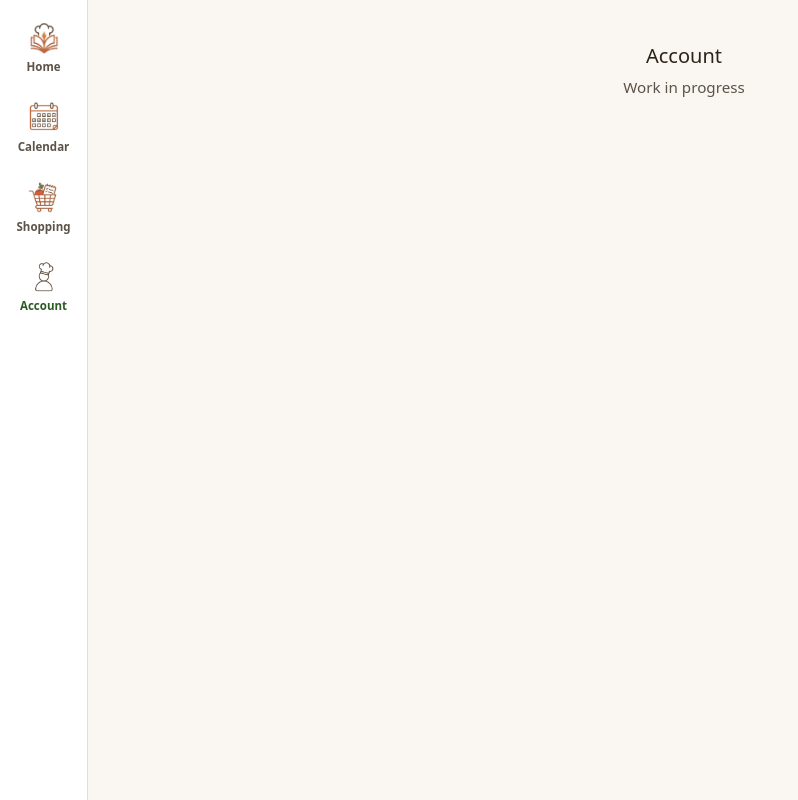
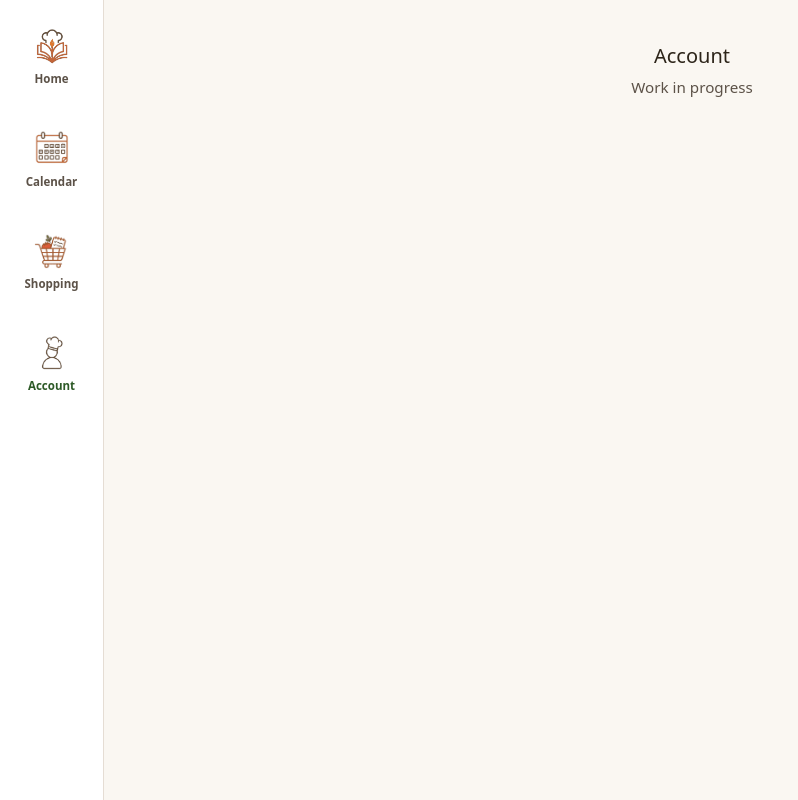
Before and after one commit to nicolasjml01/AplicacionWeb_RecetarioPersonal, a React app in the folder frontend/: page /account in a window 1280 px wide. Shown: the whole page, without its empty margins (0-798 px from the left). Built offline with nearby package versions, Linux system fonts and the light colour scheme; no server answers; the HTML template or start-up script is replaced by a standard one.

Commit message:
Reorganización

```diff
--- a/frontend/src/index.css
+++ b/frontend/src/index.css
@@ -726,7 +726,7 @@ body {
 /* Tablet/Desktop styles */
 @media (min-width: 768px) {
   .app-shell {
-    grid-template-columns: 88px 1fr;
+    grid-template-columns: 104px 1fr;
   }
 
   .app-sidebar {
@@ -766,19 +766,30 @@ body {
 
 .bottom-nav__list--sidebar {
   align-items: center;
+  justify-content: flex-start;
+  gap: 0.9rem;
 }
 
 .bottom-nav__link--sidebar {
   align-items: center;
   justify-content: center;
-  min-width: 64px;
-  min-height: 72px;
+  min-width: 76px;
+  min-height: 88px;
+  gap: 0.4rem;
+  padding: 0.8rem 0.45rem;
+}
+
+.bottom-nav--sidebar {
+  display: flex;
+  align-items: flex-start;
+  justify-content: center;
+  padding-top: 0.85rem;
 }
 
 @media (min-width: 992px) {
   .bottom-nav__icon {
-    width: 32px;
-    height: 32px;
+    width: 36px;
+    height: 36px;
   }
 }
 
```
Also changed, not shown: 1 other file (tests, documents, lock files or other folders).
